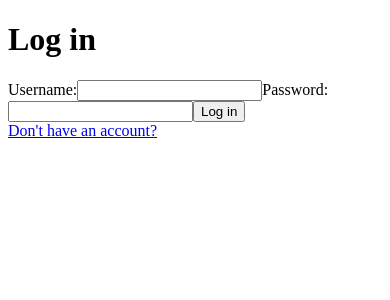
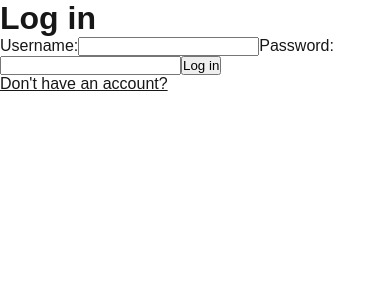
Before and after one commit to Niccar95/tinysaves, a Next.js app: page / in a window 390 px wide. Shown: the top 300 px of the page. Built offline with nearby package versions, Linux system fonts and the light colour scheme.

Commit message:
setup scss files and added mixin partial with breakpoints for responsiveness

```diff
--- a/src/app/layout.tsx
+++ b/src/app/layout.tsx
@@ -3,6 +3,7 @@
 import { usePathname } from "next/navigation";
 import { SessionProvider } from "next-auth/react";
 import Navbar from "./components/Navbar";
+import "./../styles/globals.scss";
 
 export default function RootLayout({
   children,
--- a/src/app/page.tsx
+++ b/src/app/page.tsx
@@ -5,7 +5,7 @@ import { signIn } from "next-auth/react";
 import Link from "next/link";
 
 const Login = () => {
-  const [userName, setUserName] = useState<string>("");
+  const [name, setName] = useState<string>("");
   const [password, setPassword] = useState<string>("");
   const [errorMessage, setErrorMessage] = useState<string>("");
   const [loader, setLoader] = useState<boolean>(false);
@@ -17,7 +17,7 @@ const Login = () => {
 
     const result = await signIn("credentials", {
       redirect: false,
-      userName,
+      name,
       password,
     });
 
@@ -39,8 +39,8 @@ const Login = () => {
           id="userName"
           className="textInput"
           type="text"
-          value={userName}
-          onChange={(e) => setUserName(e.target.value)}
+          value={name}
+          onChange={(e) => setName(e.target.value)}
         ></input>
 
         <label htmlFor="password">Password:</label>
--- /dev/null
+++ b/src/styles/_mixins.scss
@@ -0,0 +1,13 @@
+//Breakpoints
+
+@mixin tablet {
+    @media screen and (min-width: $tablet) {
+      @content;
+    }
+  }
+
+  @mixin desktop {
+    @media screen and (min-width: $large-desktop) {
+      @content;
+    }
+  }
--- a/src/app/globals.css
+++ b/src/styles/globals.scss
@@ -1,13 +1,14 @@
+@import "../styles/mixins.scss";
+
 :root {
   --background: #ffffff;
   --foreground: #171717;
 }
 
-@media (prefers-color-scheme: dark) {
-  :root {
-    --background: #0a0a0a;
-    --foreground: #ededed;
-  }
+* {
+  box-sizing: border-box;
+  padding: 0;
+  margin: 0;
 }
 
 html,
@@ -24,19 +25,8 @@ body {
   -moz-osx-font-smoothing: grayscale;
 }
 
-* {
-  box-sizing: border-box;
-  padding: 0;
-  margin: 0;
-}
 
 a {
   color: inherit;
-  text-decoration: none;
+  text-decoration: underline;
 }
-
-@media (prefers-color-scheme: dark) {
-  html {
-    color-scheme: dark;
-  }
-}
```
Also changed, not shown: src/styles/page.module.scss (renamed from src/app/page.module.css).
